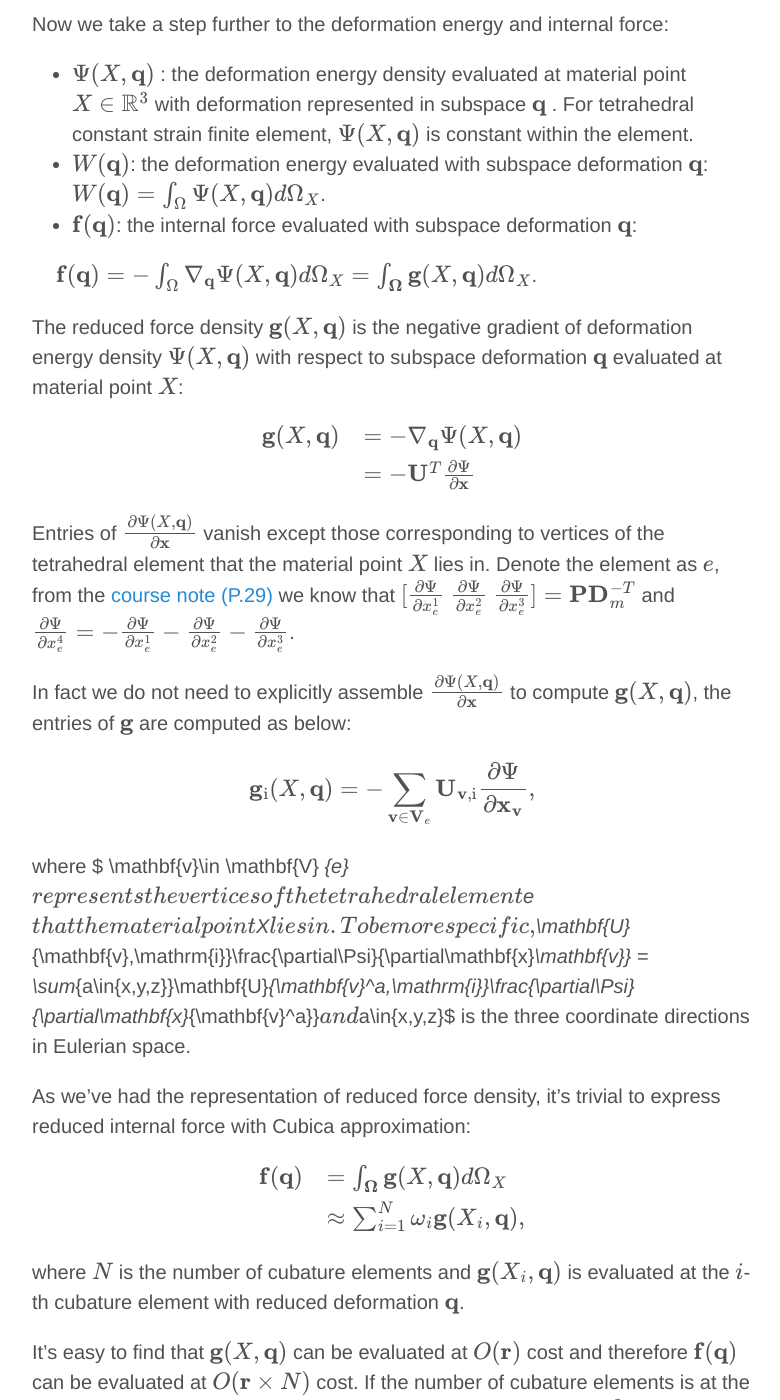
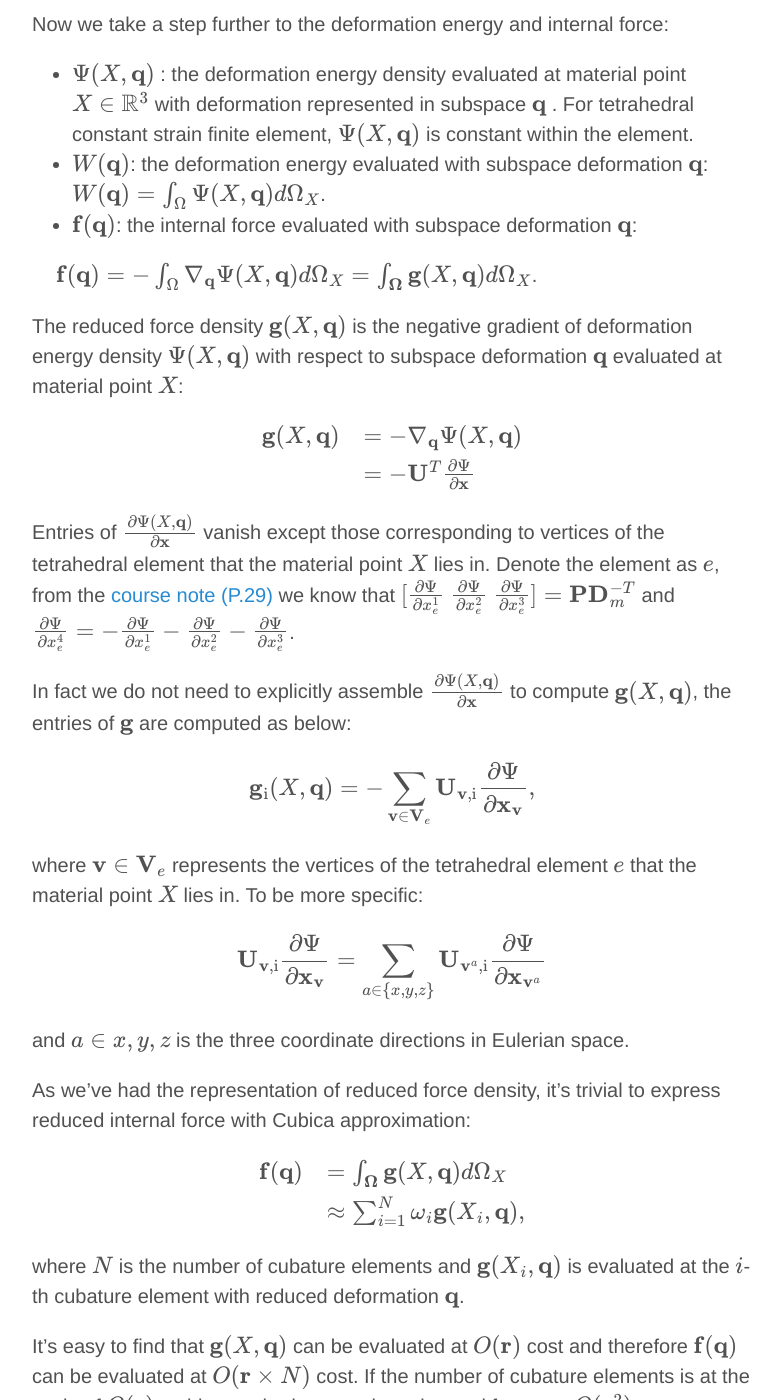
Before and after one commit to FeiZhu/blog, a Jekyll site: the page built from _posts/2015-10-17-reduced-energy-and-force-with-Cubica.md, in a window 1280 px wide and 1400 px high, scrolled down 592 px. Shown: the whole window, without its empty margins (248-1028 px from the left). Built offline with Jekyll 4.4.1, drawn with Linux system fonts in a browser that asks for light colours; formulas are drawn with MathJax 3.

Commit message:
Update 2015-10-17-reduced-energy-and-force-with-Cubica.md

```diff
--- a/_posts/2015-10-17-reduced-energy-and-force-with-Cubica.md
+++ b/_posts/2015-10-17-reduced-energy-and-force-with-Cubica.md
@@ -18,7 +18,9 @@ Now we take a step further to the deformation energy and internal force:
 * $\mathbf{f}(\mathbf{q})$: the internal force evaluated with subspace deformation $\mathbf{q}$:
 
 $$
+\begin{array}{l}
 \quad \mathbf{f}(\mathbf{q}) = -\int_\Omega\nabla_{\mathbf{q}}\Psi(X,\mathbf{q})d\Omega_X = \int_\mathbf{\Omega}\mathbf{g}(X,\mathbf{q})d\Omega_X
+\end{array}
 $$.
 
 The reduced force density $\mathbf{g}(X,\mathbf{q})$ is the negative gradient of deformation energy density $\Psi(X,\mathbf{q})$ with respect to subspace deformation $ \mathbf{q}$ evaluated at material point $X$:
@@ -39,7 +41,11 @@ $$
 $$
 
 where $ \mathbf{v}\in \mathbf{V} _{e} $
-represents the vertices of the tetrahedral element $e$ that the material point $X$ lies in. To be more specific, $\mathbf{U}_{\mathbf{v},\mathrm{i}}\frac{\partial\Psi}{\partial\mathbf{x}_\mathbf{v}} = \sum_{a\in\{x,y,z\}}\mathbf{U}_{\mathbf{v}^a,\mathrm{i}}\frac{\partial\Psi}{\partial\mathbf{x}_{\mathbf{v}^a}}$ and $a\in\{x,y,z\}$ is the three coordinate directions in Eulerian space.
+represents the vertices of the tetrahedral element $e$ that the material point $X$ lies in. To be more specific:
+
+$$\mathbf{U}_{\mathbf{v},\mathrm{i}}\frac{\partial\Psi}{\partial\mathbf{x}_\mathbf{v}} = \sum_{a\in\{x,y,z\}}\mathbf{U}_{\mathbf{v}^a,\mathrm{i}}\frac{\partial\Psi}{\partial\mathbf{x}_{\mathbf{v}^a}}$$
+
+and $a\in\{x,y,z\}$ is the three coordinate directions in Eulerian space.
 
 As we've had the representation of reduced force density, it's trivial to express reduced internal force with Cubica approximation:
 
```
